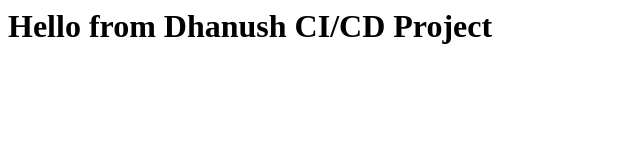
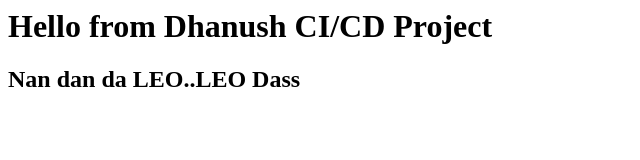
Before and after one commit to dhanush08041999/devops-ci-cd-project, a plain HTML site: page index.html in a window 1280 px wide. Shown: the whole page, without its empty margins (0-640 px from the left). Drawn offline with Linux system fonts and the light colour scheme.

Commit message:
Update index.html

```diff
--- a/index.html
+++ b/index.html
@@ -1,5 +1,6 @@
 <html>
   <body>
     <h1>Hello from Dhanush CI/CD Project</h1>
+    <h2> Nan dan da LEO..LEO Dass</h2>
   </body>
 </html>
```
